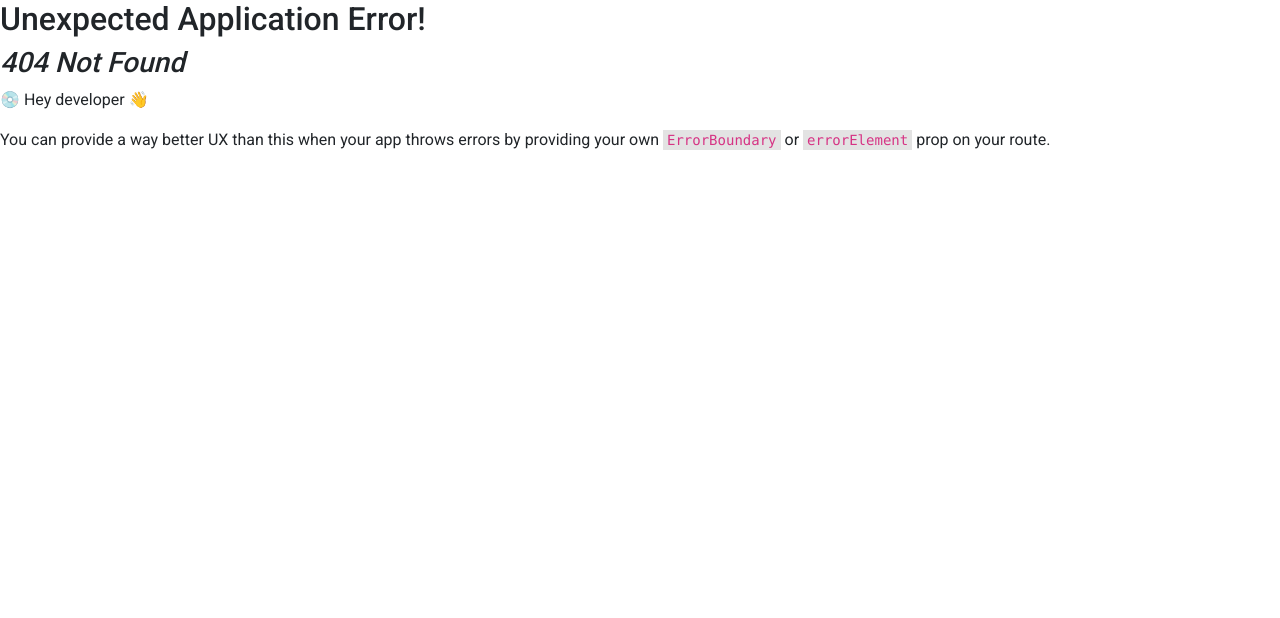
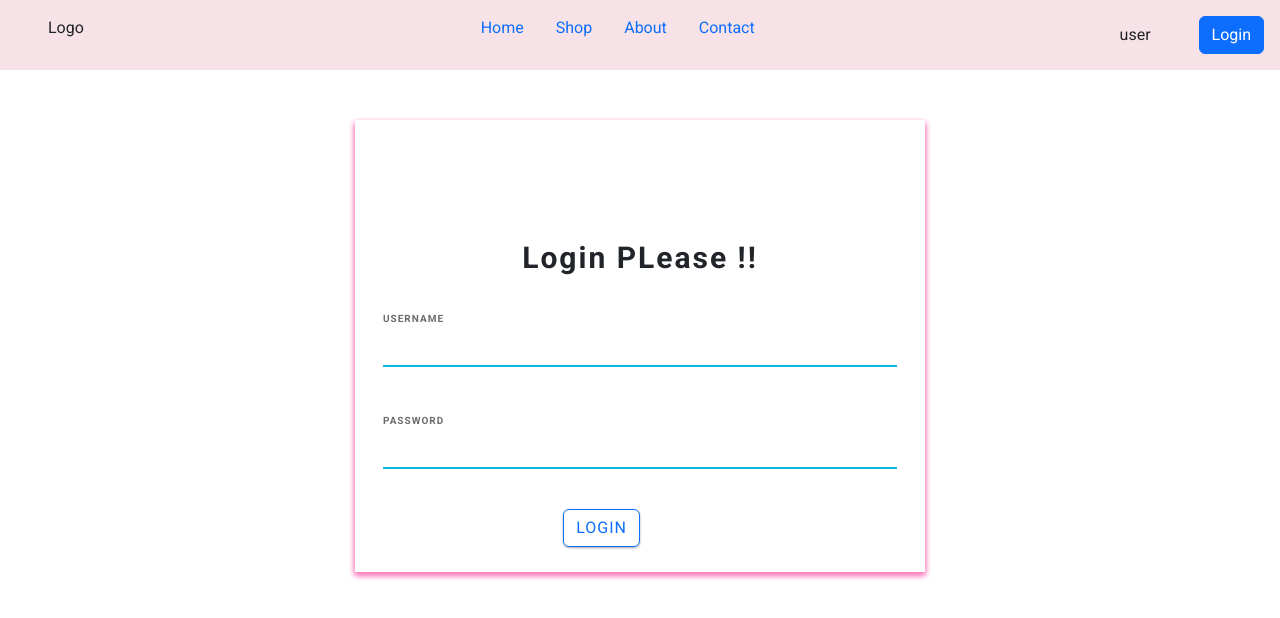
Before and after one commit to numanrahi/nr-furniture, a React (Vite) app: page /login in a window 1280 px wide. Before the commit this address had no page. Shown: the top 618 px of the page. Built offline with nearby package versions, Linux system fonts and the light colour scheme.

Commit message:
login page designed

```diff
--- a/package.json
+++ b/package.json
@@ -11,6 +11,7 @@
   },
   "dependencies": {
     "bootstrap": "^5.3.2",
+    "firebase": "^10.5.0",
     "localforage": "^1.10.0",
     "match-sorter": "^6.3.1",
     "react": "^18.2.0",
--- a/src/main.jsx
+++ b/src/main.jsx
@@ -3,12 +3,17 @@
 import "./index.css";
 import { createBrowserRouter, RouterProvider } from "react-router-dom";
 import Home from "./Routes/Home";
+import Login from '../src/pages/Login/Login'
 import "bootstrap/dist/css/bootstrap.min.css";
 
 const router = createBrowserRouter([
   {
     path: "/",
     element: <Home />,
+  },
+  {
+    path: "/login",
+    element: <Login />,
   },
 ]);
 
--- a/src/pages/Home/Navbar/Navbar.jsx
+++ b/src/pages/Home/Navbar/Navbar.jsx
@@ -15,7 +15,7 @@
         </section>
         <section className="d-flex align-items-center px-3 gap-5 ">
           <div>user</div>
-          <div className="btn btn-primary">Login</div>
+          <Link to="/login" className="btn btn-primary">Login</Link>
         </section>
       </div>
     </div>
--- /dev/null
+++ b/src/pages/Login/Login.css
@@ -0,0 +1,126 @@
+
+
+.login-box {
+  margin-top: 75px;
+  height: auto;
+  /* background: #ff81c0; */
+  /* background: #1a2226; */
+  text-align: center;
+  box-shadow: 0 3px 6px #ff81c0, 0 3px 6px #ff81c0;
+  /* box-shadow: 0 3px 6px rgba(0, 0, 0, 0.16), 0 3px 6px rgba(0, 0, 0, 0.23); */
+}
+
+.login-key {
+  height: 100px;
+  font-size: 80px;
+  line-height: 100px;
+  background: -webkit-linear-gradient(#27ef9f, #0db8de);
+  -webkit-background-clip: text;
+  -webkit-text-fill-color: transparent;
+}
+
+.login-title {
+  margin-top: 15px;
+  text-align: center;
+  font-size: 30px;
+  letter-spacing: 2px;
+  margin-top: 15px;
+  font-weight: bold;
+  /* color: #ecf0f5; */
+}
+
+.login-form {
+  margin-top: 25px;
+  text-align: left;
+}
+
+input[type="text"] {
+  /* background-color: #1a2226; */
+  border: none;
+  border-bottom: 2px solid #0db8de;
+  border-top: 0px;
+  border-radius: 0px;
+  font-weight: bold;
+  outline: 0;
+  margin-bottom: 20px;
+  padding-left: 0px;
+  color: #ecf0f5;
+}
+
+input[type="password"] {
+  /* background-color: #1a2226; */
+  border: none;
+  border-bottom: 2px solid #0db8de;
+  border-top: 0px;
+  border-radius: 0px;
+  font-weight: bold;
+  outline: 0;
+  padding-left: 0px;
+  margin-bottom: 20px;
+  color: #ecf0f5;
+}
+
+.form-group {
+  margin-bottom: 40px;
+  outline: 0px;
+}
+
+.form-control:focus {
+  border-color: inherit;
+  -webkit-box-shadow: none;
+  box-shadow: none;
+  border-bottom: 2px solid #0db8de;
+  outline: 0;
+  /* background-color: #1a2226; */
+  /* color: #ecf0f5; */
+}
+
+input:focus {
+  outline: none;
+  box-shadow: 0 0 0;
+}
+
+label {
+  margin-bottom: 0px;
+}
+
+.form-control-label {
+  font-size: 10px;
+  color: #6c6c6c;
+  font-weight: bold;
+  letter-spacing: 1px;
+}
+
+.btn-outline-primary {
+  border-color: #0db8de;
+  color: #0db8de;
+  border-radius: 0px;
+  font-weight: bold;
+  letter-spacing: 1px;
+  box-shadow: 0 1px 3px rgba(0, 0, 0, 0.12), 0 1px 2px rgba(0, 0, 0, 0.24);
+}
+
+.btn-outline-primary:hover {
+  background-color: #0db8de;
+  right: 0px;
+}
+
+.login-btm {
+  float: left;
+}
+
+.login-button {
+  padding-right: 0px;
+  text-align: right;
+  margin-bottom: 25px;
+}
+
+.login-text {
+  text-align: left;
+  padding-left: 0px;
+  color: #a2a4a4;
+}
+
+.loginbttm {
+  padding: 0px;
+}
--- /dev/null
+++ b/src/pages/Login/Login.jsx
@@ -0,0 +1,50 @@
+import React from "react";
+import "./Login.css";
+import Navbar from "../Home/Navbar/Navbar";
+const Login = () => {
+  return (
+    <div>
+      <div>
+        <Navbar />
+      </div>
+      <div className="container py-4">
+        <div class="row my-5 py-5">
+          <div class="col-lg-3 col-md-2"></div>
+          <div class="col-lg-6 col-md-8 login-box">
+            <div class="col-lg-12 login-key">
+              <i class="fa fa-key" aria-hidden="true"></i>
+            </div>
+            <div class="col-lg-12 login-title">Login PLease !!</div>
+
+            <div class="col-lg-12 login-form px-3">
+              <div class="col-lg-12 login-form">
+                <form>
+                  <div class="form-group">
+                    <label class="form-control-label">USERNAME</label>
+                    <input type="text" class="form-control" />
+                  </div>
+                  <div class="form-group">
+                    <label class="form-control-label">PASSWORD</label>
+                    <input type="password" class="form-control" />
+                  </div>
+
+                  <div class="col-lg-12 loginbttm">
+                    <div class="col-lg-6 login-btm login-text"></div>
+                    <div class="col-lg-6 login-btm login-button">
+                      <button type="submit" class="btn btn-outline-primary">
+                        LOGIN
+                      </button>
+                    </div>
+                  </div>
+                </form>
+              </div>
+            </div>
+            <div class="col-lg-3 col-md-2"></div>
+          </div>
+        </div>
+      </div>
+    </div>
+  );
+};
+
+export default Login;
```
Also changed, not shown: src/firebase/firebase.config.js (added, +19 -0 lines), src/providers/AuthProvider.jsx (added, +28 -0 lines), 1 other file (tests, documents, lock files or other folders).
